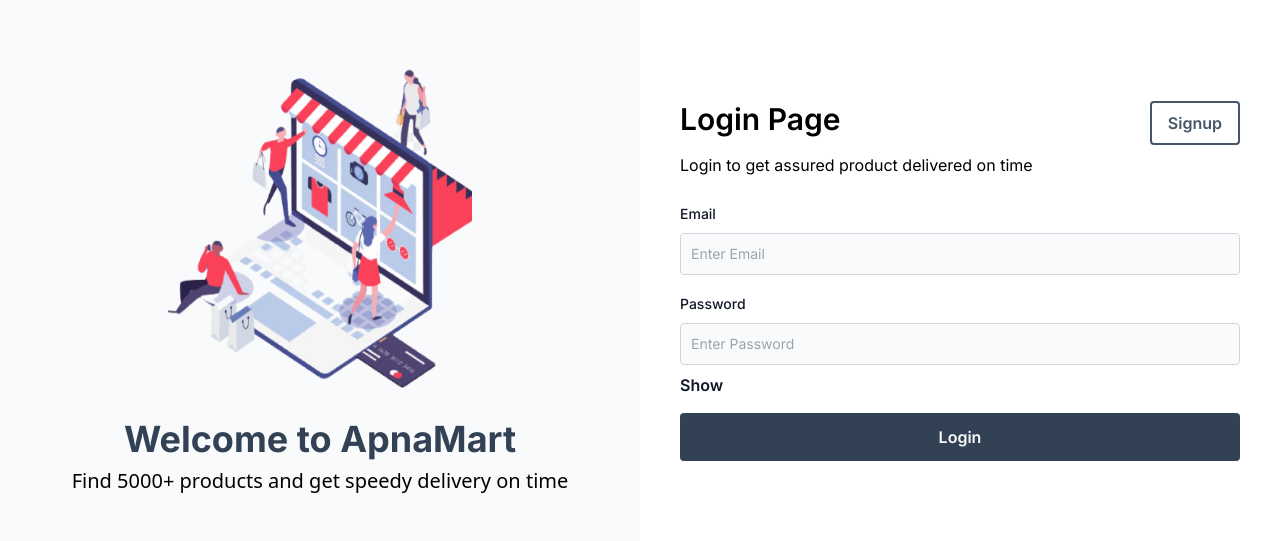
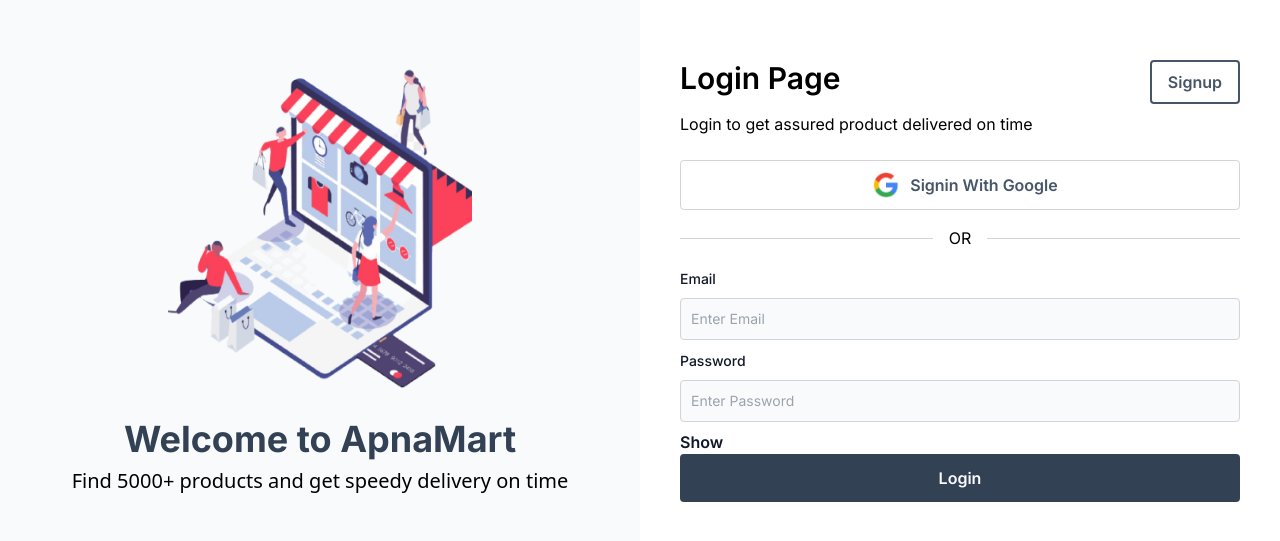
Before and after one commit to nitinmomaya/ApnaKart, a React (Vite) app: page /login in a window 1280 px wide. Shown: the part 135-676 px from the top of the page. Built offline with nearby package versions, Linux system fonts and the light colour scheme; no server answers.

Commit message:
User Authentication  using Firebase

```diff
--- a/index.js
+++ b/index.js
@@ -2,5 +2,6 @@
 import React from "react";
 import ReactDOM from "react-dom/client";
 import { RouterProvider } from "react-router-dom";
+import { UserAuthContextProvider } from "./src/context/UserAuth";
 const root = ReactDOM.createRoot(document.getElementById("root"));
-root.render(<RouterProvider router={appRouter} />);
+root.render(<UserAuthContextProvider><RouterProvider router={appRouter} /></UserAuthContextProvider>);
--- /dev/null
+++ b/src/UI/GoogleSignin.js
@@ -0,0 +1,39 @@
+
+import { useState } from "react";
+import { useNavigate } from "react-router-dom";
+import img from "../assest/Google-Logo.png";
+import { useUserAuth } from "../context/UserAuth";
+
+const GoogleSignIn=({title})=>{
+
+    const {googleSignIn}=useUserAuth();
+    const [error,setError]=useState("");
+
+    const navigate=useNavigate();
+
+    const signin= async(e)=>{
+
+        e.preventDefault();
+
+        try{
+            await googleSignIn();
+            navigate("/")
+
+        }
+        catch(err){
+            setError(err.message);
+        }
+
+
+    }
+
+    return(<>
+    <button onClick={signin} className="w-full flex space-x-4 justify-center items-center border-neutral-300 border-solid border-[1px] px-4 py-2 rounded font-display font-semibold text-slate-600"><img className="w-8 h-8 mx-2" src={img}/>{title}</button>
+    <div className="flex w-full justify-evenly items-center ">
+        <div className=" w-full h-[1px] bg-neutral-300"></div> <div className="mx-4 font-display">OR</div> <div className=" w-full h-[1px] bg-neutral-300"></div>
+    </div>
+    {error && <p className="text-red-500 font-display font-semibold">{error}</p>}
+    </>)
+}
+
+export default GoogleSignIn;
--- a/src/components/App.js
+++ b/src/components/App.js
@@ -7,12 +7,14 @@
 import About from "./About";
 import Contact from "./Contact";
 import Navbar from "./Navbar";
+import ProtectedRoute from "./ProtectedRoute";
 
 const Home = () => {
-  const [isLogin, setIsLogin] = useState(true);
+
   return (
     <>
       <Navbar />
+      <h1>This is HomePage</h1>
       <Outlet />
     </>
   );
@@ -21,7 +23,7 @@
 export const appRouter = createBrowserRouter([
   {
     path: "/",
-    element: <Home />,
+    element: <ProtectedRoute><Home /></ProtectedRoute>,
     children: [
       {
         path: "about",
--- a/src/components/Login.js
+++ b/src/components/Login.js
@@ -1,6 +1,41 @@
+import { useFormik } from "formik";
+import { useState } from "react";
+import { Link, useNavigate } from "react-router-dom";
 import img from "../assest/Signup-Image.png";
+import { useUserAuth } from "../context/UserAuth";
+import GoogleSignIn from "../UI/GoogleSignin";
+
 import Input from "../UI/Input";
-const Login = ({ setIsLogin, isLogin }) => {
+const Login = () => {
+  const [error,setError]=useState("");
+
+  const {login} =useUserAuth();
+  const naviagte =useNavigate();
+
+  const initialValues = {
+
+    email: "",
+    password: "",
+  };
+
+  const { values, errors, touched, handleBlur, handleChange, handleSubmit } =
+    useFormik({
+      initialValues,
+
+      onSubmit: async(values, action) => {
+        console.log("values:", values);
+        setError("");
+        try { await login(values.email,values.password);
+        naviagte("/");
+      }
+        catch(err){
+
+          setError(err.message);
+
+        }
+        action.resetForm();
+      },
+    });
   return (
     <>
       <div className="  w-full  flex md:flex-row flex-col  md:justify-center h-screen space-y-4">
@@ -21,31 +56,49 @@
               <h1 className="text-3xl font-display font-semibold">
                 Login Page
               </h1>
-              <button
-                onClick={() => {
-                  setIsLogin(!isLogin);
-                }}
+              <Link to="/signup"><button
+
               className="border-slate-600 border-solid border-2 px-4 py-2 rounded font-display font-semibold text-slate-600"
             >
               Signup
-              </button>
+            </button></Link>
             </div>
             <p className="font-display py-2">
               Login to get assured product delivered on time
             </p>
+            {error && <p className="text-red-500 font-display font-semibold">{error}</p>}
           </div>
 
           <div className="w-full space-y-4">
-            <Input label={"Email"} placeholder={"Enter Email"} type={"email"} />
+            <GoogleSignIn title={"Signin With Google"}/>
+            <form onSubmit={handleSubmit}>
+            <Input
+                label={"Email"}
+                placeholder={"Enter Email"}
+                type={"email"}
+                name={"email"}
+                value={values.email}
+                onChange={handleChange}
+                onBlur={handleBlur}
+                errors={errors.email}
+                touched={touched.email}
+              />
             <Input
                 label={"Password"}
                 placeholder={"Enter Password"}
                 type={"password"}
                 icon={true}
+                name={"password"}
+                value={values.password}
+                onChange={handleChange}
+                onBlur={handleBlur}
+                errors={errors.password}
+                touched={touched.password}
               />
-            <button className="w-full bg-slate-700 text-gray-50 font-display font-semibold px-6 py-3 rounded">
+            <button type="submit" className="w-full bg-slate-700 text-gray-50 font-display font-semibold px-6 py-3 rounded">
               Login
             </button>
+            </form>
           </div>
         </div>
       </div>
--- a/src/components/Navbar.js
+++ b/src/components/Navbar.js
@@ -1,9 +1,28 @@
 import { useState } from "react";
 import { FiAlignJustify, FiX } from "react-icons/fi";
+import { Link, useNavigate } from "react-router-dom";
+import { useUserAuth } from "../context/UserAuth";
 
 const Navbar = () => {
   const [isActive, setIsActive] = useState(false);
-  const [isLogin, setIsLogin] = useState(true);
+  let {user,logout}=useUserAuth();
+  const navigate= useNavigate();
+
+  const handleLogout= async()=>{
+
+    try{
+        await logout();
+        navigate("/login")
+
+    }
+
+
+    catch(err){
+
+        console.log(err.message);
+    }
+  }
+
 
   const handleState = () => {
     setIsActive(!isActive);
@@ -11,29 +30,29 @@
 
   return (
     <>
-      <div className="flex justify-between px-8 py-4 font-display font items-center ">
+      <div className="flex justify-between px-8 py-4 font-display font items-center border-b-neutral-100 border-b">
         <h1 className="font-display font-semibold text-2xl text-slate-700">
           ApnaMart
         </h1>
         <ul className="sm:flex sm:items-center sm:space-x-12 hidden">
-          <li className="font-display font-semibold hover:text-slate-700">
+          <Link to="/"><li className="font-display font-semibold hover:text-slate-700">
             Home
-          </li>
-          <li className="font-display font-semibold hover:text-slate-700">
+          </li></Link>
+          <Link to='/about'><li className="font-display font-semibold hover:text-slate-700">
             About
-          </li>
-          <li className="font-display font-semibold hover:text-slate-700">
+          </li></Link>
+          <Link to='/contact'><li className="font-display font-semibold hover:text-slate-700">
             Contact
-          </li>
+          </li></Link>
 
           <li>
-            {isLogin ? (
-              <button className="border-slate-700 border-solid border-2 px-4 py-2 rounded font-display font-semibold text-slate-700 hover:bg-slate-600 hover:text-white">
-                Login
+            {user ? (
+              <button onClick={handleLogout} className="border-slate-700 border-solid border-2 px-4 py-2 rounded font-display font-semibold text-slate-700 hover:bg-slate-600 hover:text-white">
+                Logout
               </button>
             ) : (
-              <button className="border-slate-700 border-solid border-2 px-4 py-2 rounded font-display font-semibold text-slate-700 hover:bg-slate-600 hover:text-white">
-                Logout
+              <button onClick={handleLogout} className="border-slate-700 border-solid border-2 px-4 py-2 rounded font-display font-semibold text-slate-700 hover:bg-slate-600 hover:text-white">
+                Login
               </button>
             )}
           </li>
@@ -54,9 +73,10 @@
       <div className={isActive ? "flex" : "hidden"}>
         <ul className=" sm:hidden space-x-8 space-y-4">
           <li></li>
-          <li className="font-display font-semibold hover:text-slate-700">
+          <Link to='/'><li className="font-display font-semibold hover:text-slate-700">
             Home
-          </li>
+          </li></Link>
+
           <li className="font-display font-semibold hover:text-slate-700">
             About
           </li>
@@ -65,24 +85,19 @@
           </li>
 
           <li>
-            {isLogin ? (
+            {user ? (
               <button className="border-slate-700 border-solid border-2 px-4 py-2 rounded font-display font-semibold text-slate-700 hover:bg-slate-600 hover:text-white">
-                Login
+                Logout
               </button>
             ) : (
               <button className="border-slate-700 border-solid border-2 px-4 py-2 rounded font-display font-semibold text-slate-700 hover:bg-slate-600 hover:text-white">
-                Logout
+                Login
               </button>
             )}
           </li>
         </ul>
 
-        {/* <ul className=" sm:hidden px-10 space-y-10 font-display">
-          <li></li>
-          <li>Home</li>
-          <li>About</li>
-          <li>Contact</li>
-        </ul> */}
+
       </div>
     </>
   );
--- a/src/components/Signup.js
+++ b/src/components/Signup.js
@@ -2,6 +2,10 @@
 import img from "../assest/Signup-Image.png";
 import Input from "../UI/Input";
 import * as Yup from "yup";
+import { useUserAuth } from "../context/UserAuth";
+import { Link, useNavigate } from "react-router-dom";
+import { useState } from "react";
+import GoogleSignIn from "../UI/GoogleSignin";
 
 const validationSchema = Yup.object({
   name: Yup.string().min(2).max(25).required("Please Enter Your Name"),
@@ -12,6 +16,12 @@
     .oneOf([Yup.ref("password"), null], "Password must Match"),
 });
 const Signup = ({ setIsLogin, isLogin }) => {
+
+  const [error,setError]=useState("");
+
+  const {signup} =useUserAuth();
+  const naviagte =useNavigate();
+
   const initialValues = {
     name: "",
     email: "",
@@ -23,8 +33,16 @@
     useFormik({
       initialValues,
       validationSchema,
-      onSubmit: (values, action) => {
+      onSubmit: async(values, action) => {
         console.log("values:", values);
+        setError("");
+        try { await signup(values.email,values.password);
+        naviagte("/login");}
+        catch(err){
+
+          setError(err.message);
+
+        }
         action.resetForm();
       },
     });
@@ -49,21 +67,22 @@
               <h1 className="text-3xl font-display font-semibold">
                 Signup Page
               </h1>
-              <button
-                onClick={() => {
-                  setIsLogin(!isLogin);
-                }}
-                className="border-slate-600 border-solid border-2 px-4 py-2 rounded font-display font-semibold text-slate-600"
-              >
-                Login
-              </button>
+              <Link to="/login"><button
+
+              className="border-slate-600 border-solid border-2 px-4 py-2 rounded font-display font-semibold text-slate-600"
+            >
+              Login
+            </button></Link>
             </div>
             <p className="font-display py-2">
               Signup to get assured product delivered on time
             </p>
+            {error && <p className="text-red-500 font-display font-semibold">{error}</p>}
           </div>
-          <form onSubmit={handleSubmit}>
+
             <div className="w-full space-y-4">
+            <GoogleSignIn title={"Signup With Google"}/>
+            <form onSubmit={handleSubmit}>
               <Input
                 label={"Name"}
                 placeholder={"Enter Name"}
@@ -116,8 +135,9 @@
               >
                 Sign Up
               </button>
+              </form>
             </div>
-          </form>
+
         </div>
       </div>
     </>
--- /dev/null
+++ b/src/context/UserAuth.js
@@ -0,0 +1,53 @@
+import { createContext, useContext, useEffect, useState } from "react";
+import {
+  createUserWithEmailAndPassword,
+  signInWithEmailAndPassword,
+  onAuthStateChanged,
+  signOut,
+  GoogleAuthProvider,
+  signInWithPopup,
+} from "firebase/auth";
+import { auth } from "../firebase";
+
+const userAuthContext = createContext();
+
+export function UserAuthContextProvider({ children }) {
+  const [user, setUser] = useState({});
+
+  function login(email, password) {
+    return signInWithEmailAndPassword(auth, email, password);
+  }
+  function signup(email, password) {
+    return createUserWithEmailAndPassword(auth, email, password);
+  }
+  function logout() {
+    return signOut(auth);
+  }
+  function googleSignIn() {
+    const googleAuthProvider = new GoogleAuthProvider();
+    return signInWithPopup(auth, googleAuthProvider);
+  }
+
+  useEffect(() => {
+    const unsubscribe = onAuthStateChanged(auth, (currentuser) => {
+      console.log("Auth", currentuser);
+      setUser(currentuser);
+    });
+
+    return () => {
+      unsubscribe();
+    };
+  }, []);
+
+  return (
+    <userAuthContext.Provider
+      value={{ user, login, signup, logout, googleSignIn }}
+    >
+      {children}
+    </userAuthContext.Provider>
+  );
+}
+
+export function useUserAuth() {
+  return useContext(userAuthContext);
+}
```
Also changed, not shown: src/components/ProtectedRoute.js (added, +17 -0 lines), src/assest/Google-Logo.png (added), 1 other file (tests, documents, lock files or other folders). Lines whose indentation alone changed are shown as unchanged.
